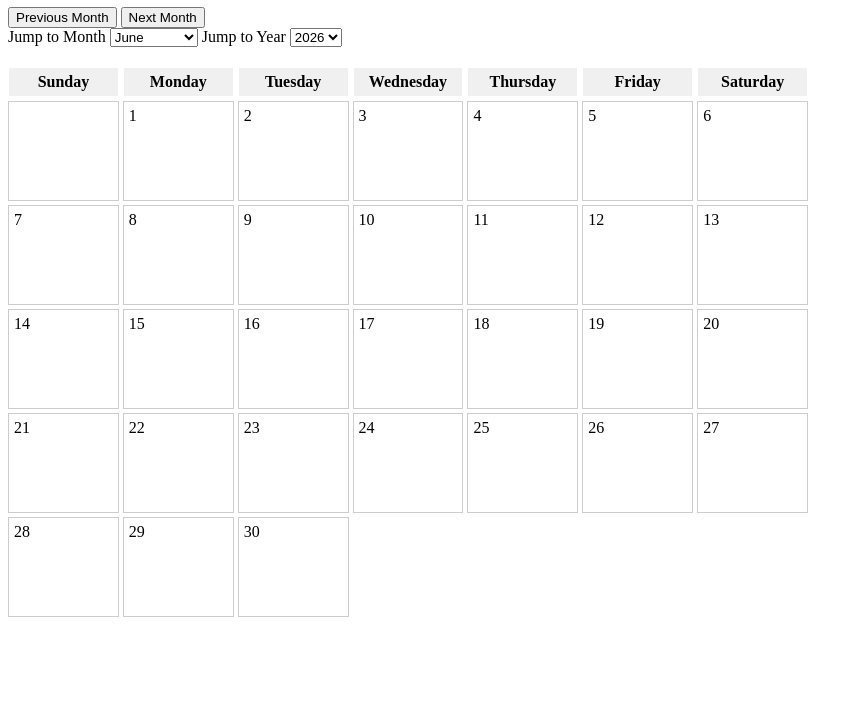
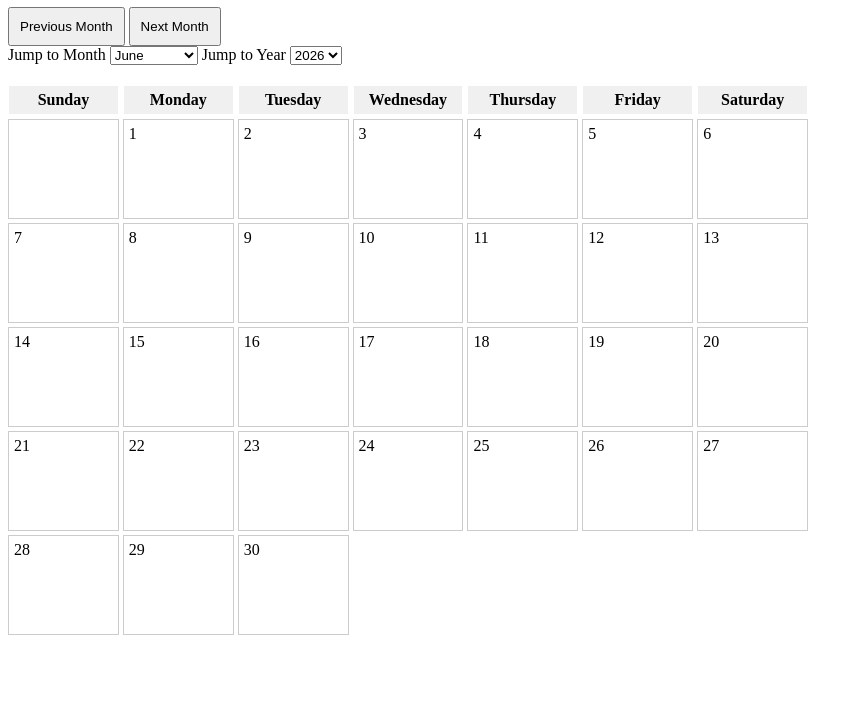
Before and after one commit to A-Moiz/days-calendar, a website with bundled scripts: page index.html in a window 1280 px wide. Shown: the part 73-800 px from the top of the page, without its empty margins (0-863 px from the left). Built offline with nearby package versions, Linux system fonts and the light colour scheme.

Commit message:
Added styles

```diff
--- a/index.html
+++ b/index.html
@@ -1,17 +1,20 @@
 <!doctype html>
-<html>
+<html lang="en">
   <head>
     <script type="module" src="common.mjs"></script>
     <script type="module" src="web.mjs" defer></script>
     <link rel="stylesheet" href="style.css" />
+    <title>Days Calendar Project</title>
   </head>
   <body>
     <h1>Days Calendar Project</h1>
     <main>
       <section>
         <div>
-          <button id="previous-month-btn">Previous Month</button>
-          <button id="next-month-btn">Next Month</button>
+          <button id="previous-month-btn" style="padding: 10px">
+            Previous Month
+          </button>
+          <button id="next-month-btn" style="padding: 10px">Next Month</button>
         </div>
         <div>
           <label for="month-select">Jump to Month</label>
```
